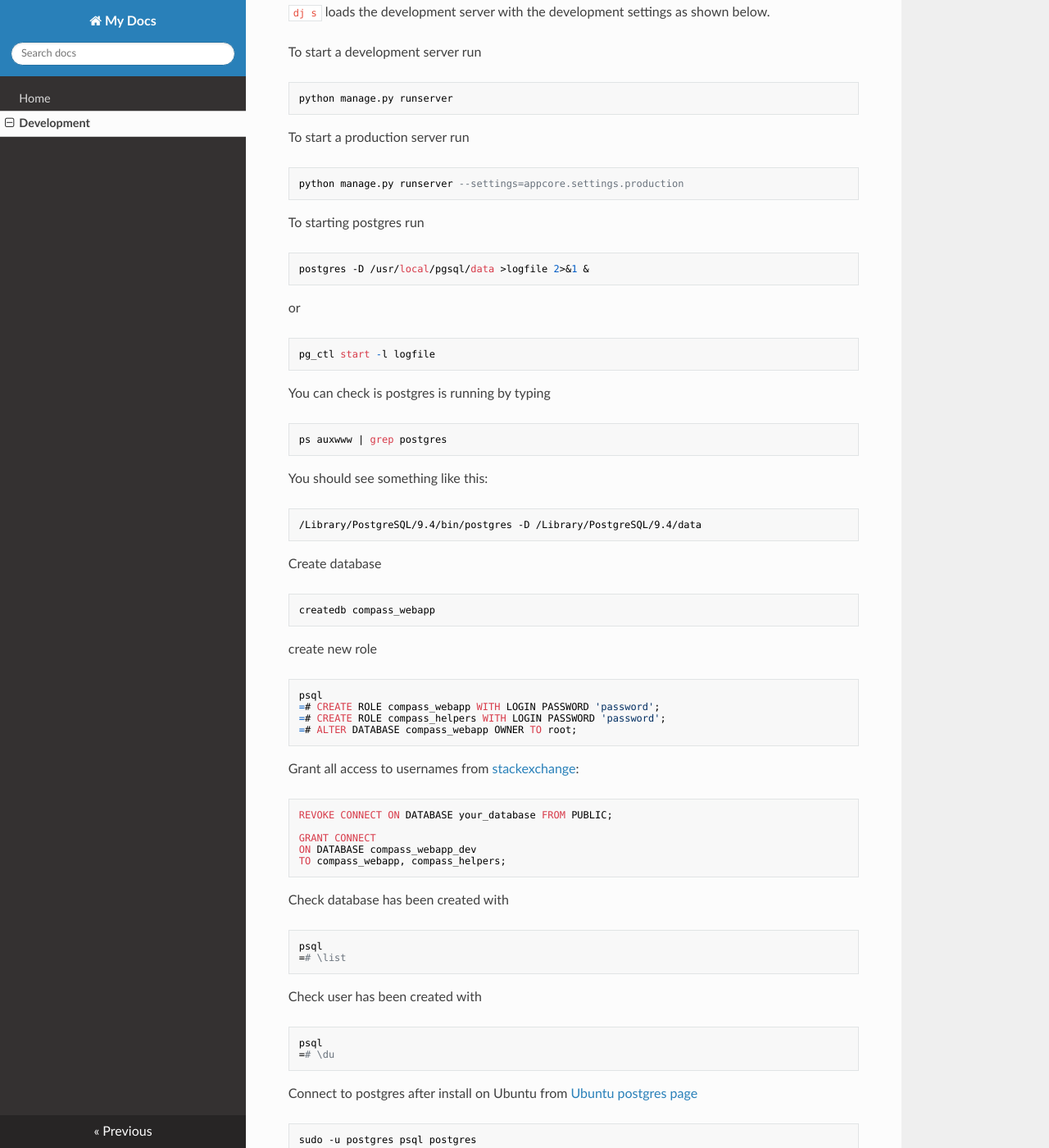
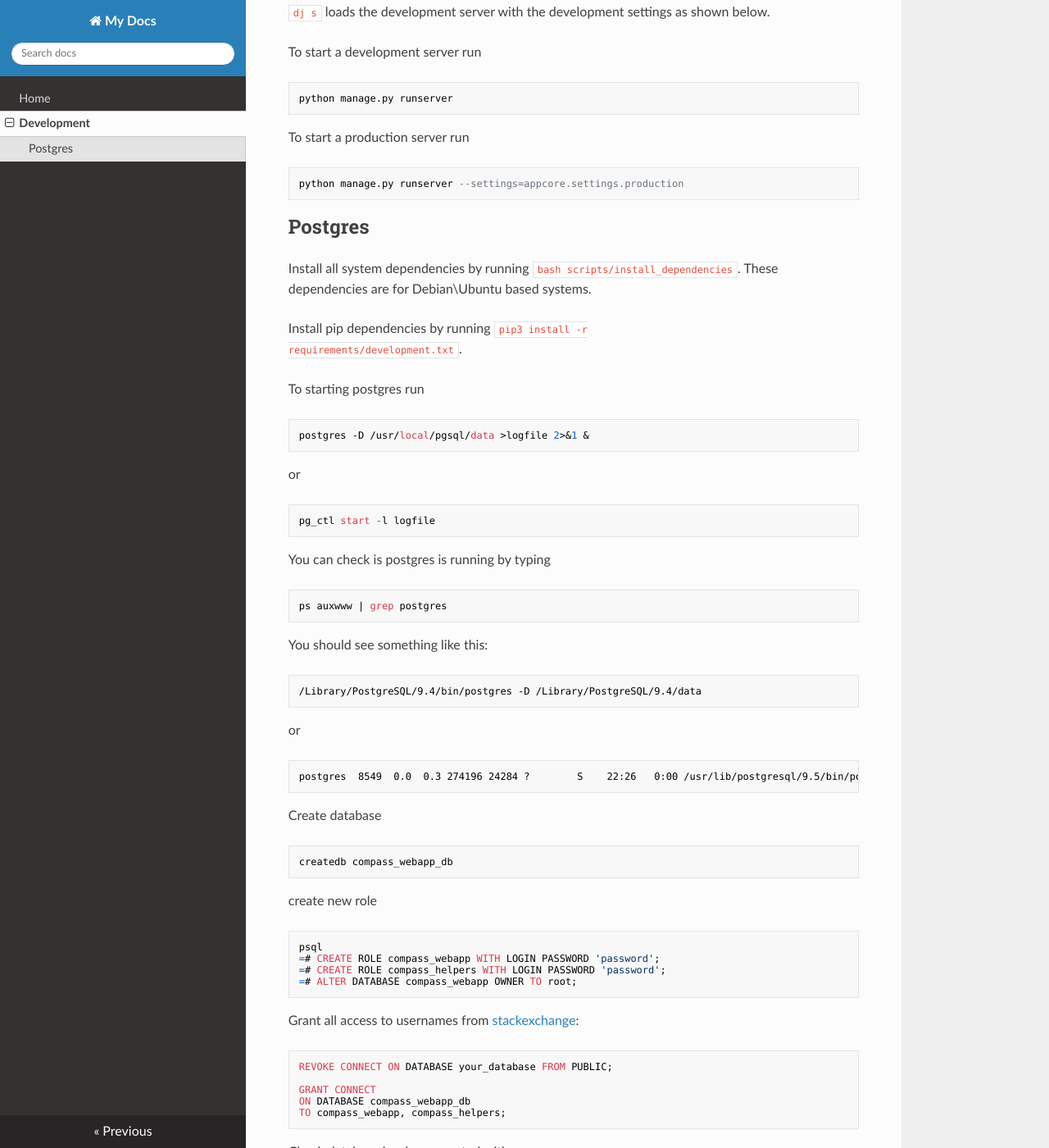
Before and after one commit to patrickspencer/compass, an MkDocs documentation site: the page built from docs/docs/development.md, in a window 1280 px wide and 1400 px high, scrolled down 279 px. Shown: the whole window at 82% size. Built offline with MkDocs 1.6.1, drawn with Linux system fonts in a browser that asks for light colours; nearby versions of some CDN libraries; old or Windows-style settings are respelled for this version of MkDocs.

Commit message:
Update scripts for installing dependencies

````diff
--- a/docs/docs/development.md
+++ b/docs/docs/development.md
@@ -18,6 +18,15 @@ To start a production server run
 ```
 python manage.py runserver --settings=appcore.settings.production
 ```
+
+## Postgres
+
+Install all system dependencies by running `bash scripts/install_dependencies`. These
+dependencies are for Debian\Ubuntu based systems.
+
+Install pip dependencies by running `pip3 install -r
+requirements/development.txt`.
+
 To starting postgres run
 ```
 postgres -D /usr/local/pgsql/data >logfile 2>&1 &
@@ -35,10 +44,16 @@ You should see something like this:
 ```
 /Library/PostgreSQL/9.4/bin/postgres -D /Library/PostgreSQL/9.4/data
 ```
+or
+```
+postgres  8549  0.0  0.3 274196 24284 ?        S    22:26   0:00 /usr/lib/postgresql/9.5/bin/postgres -D /var/lib/postgresql/9.5/main -c config_file=/etc/postgresql/9.5/main/postgresql.conf
+```
+
 Create database
 ```
-createdb compass_webapp
+createdb compass_webapp_db
 ```
+
 create new role
 ```
 psql
@@ -46,19 +61,22 @@ psql
 =# CREATE ROLE compass_helpers WITH LOGIN PASSWORD 'password';
 =# ALTER DATABASE compass_webapp OWNER TO root;
 ```
+
 Grant all access to usernames from [stackexchange](http://dba.stackexchange.com/questions/33943/granting-access-to-all-tables-for-a-user):
 ```
 REVOKE CONNECT ON DATABASE your_database FROM PUBLIC;
 
 GRANT CONNECT
-ON DATABASE compass_webapp_dev
+ON DATABASE compass_webapp_db
 TO compass_webapp, compass_helpers;
 ```
+
 Check database has been created with
 ```
 psql
 =# \list
 ```
+
 Check user has been created with
 ```
 psql
````
Also changed, not shown: README.md, ansible/README.md, 8 other files.
